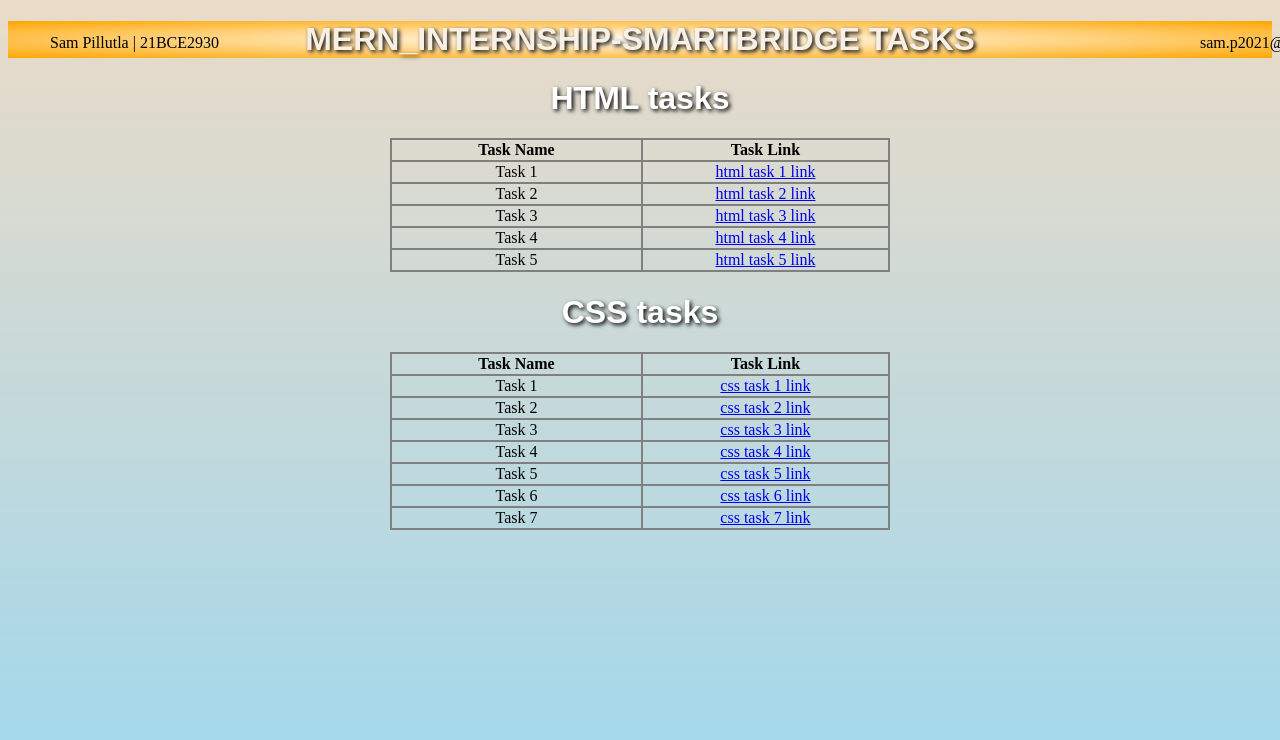
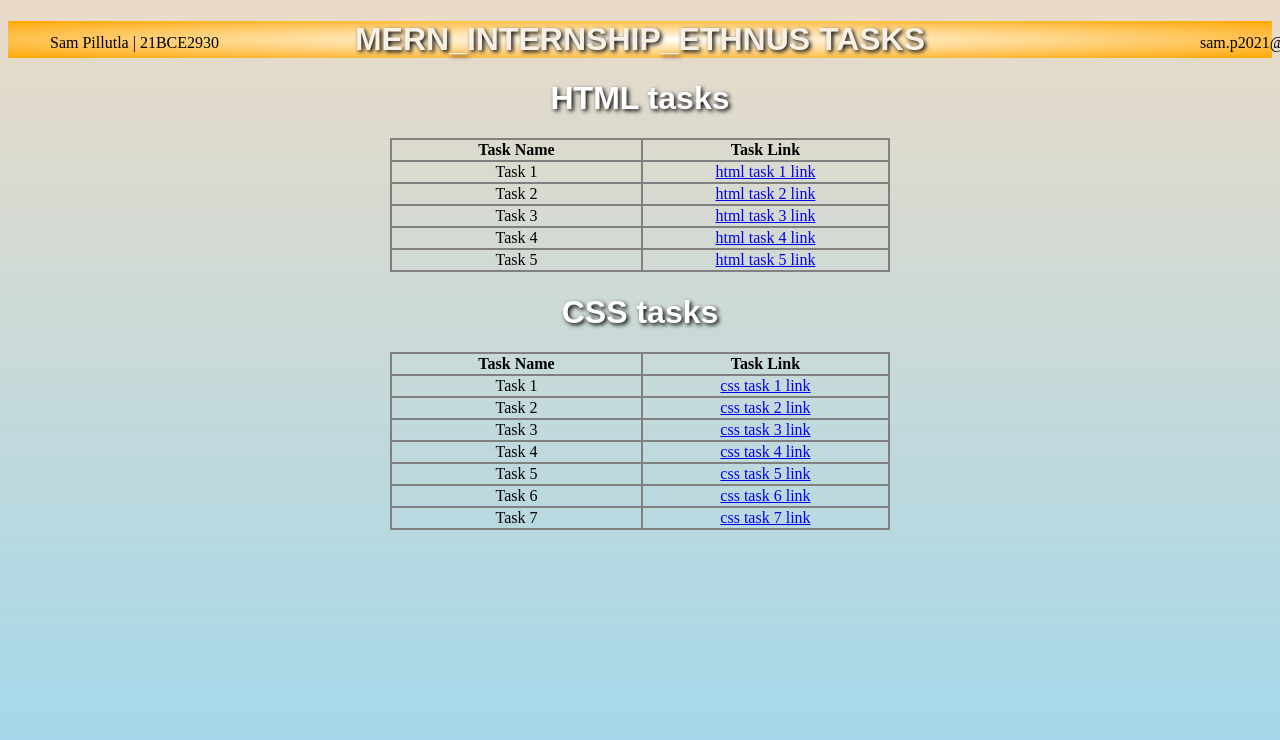
Before and after one commit to sam-pillutla/MERN_TASK_html-css, a plain HTML site: page index.html in a window 1280 px wide. Shown: the top 740 px of the page. Drawn offline with Linux system fonts and the light colour scheme.

Commit message:
Add files via upload

```diff
--- a/index.html
+++ b/index.html
@@ -38,7 +38,7 @@
     </style>
   </head>
   <body id="grad1">
-    <h1 id="mainh1">MERN_INTERNSHIP-SMARTBRIDGE TASKS</h1>
+    <h1 id="mainh1">MERN_INTERNSHIP_ETHNUS TASKS</h1>
     <p style="text-align: center;position:absolute;top:18px;left:50px">Sam Pillutla  |  21BCE2930</p>
     <p style="text-align: center;position:absolute;top:18px;left:1200px">sam.p2021@vitstudent.ac.in</p>
     <h1>HTML tasks</h1>
```
